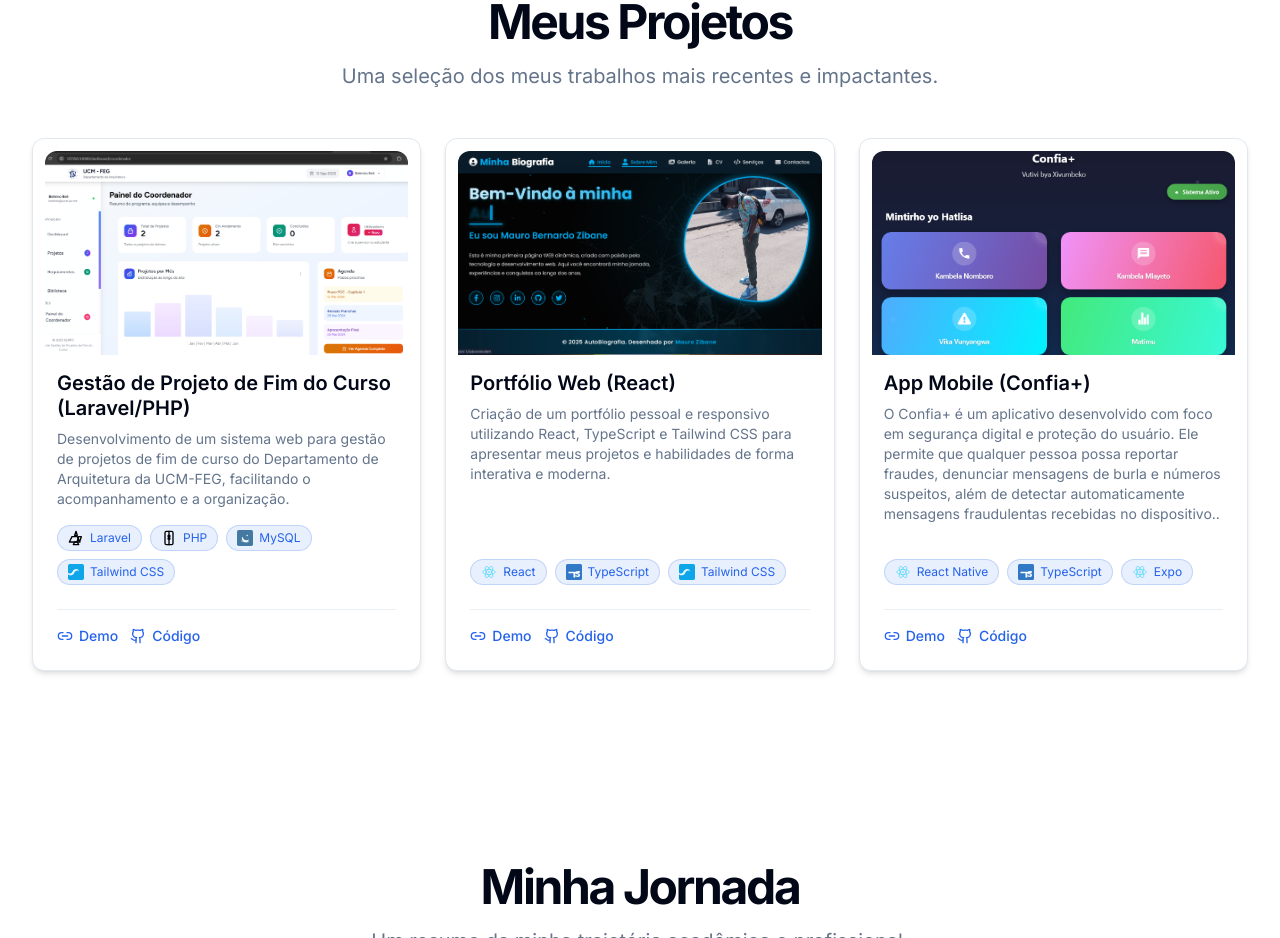
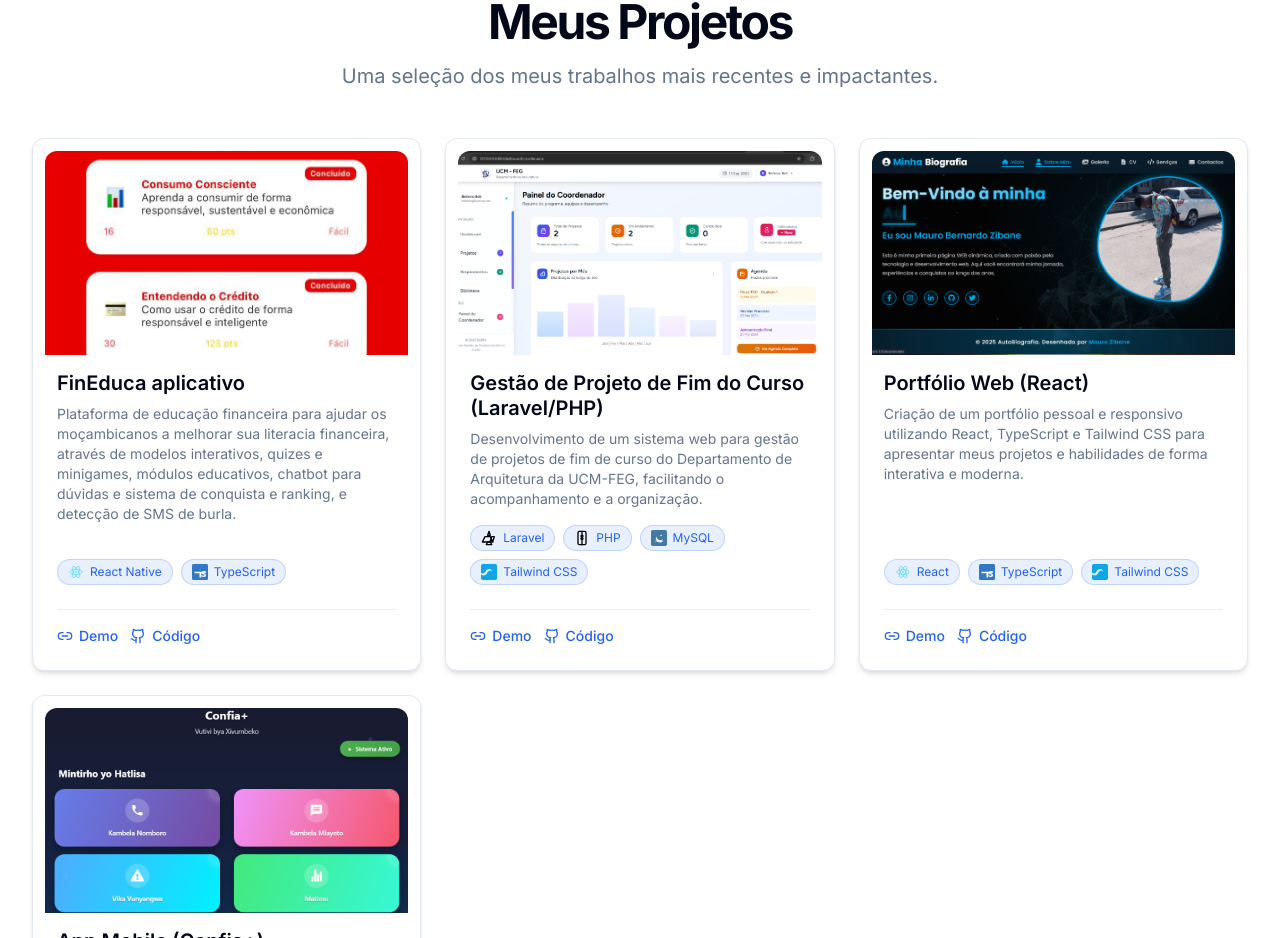
Before and after one commit to maurobernardo/portfolio-mauro, a React (Vite) app: page / in a window 1280 px wide. Shown: the part 3786-4724 px from the top of the page. Built offline with nearby package versions, Linux system fonts and the light colour scheme.

Commit message:
FinEduca

```diff
--- a/src/sections/Projects.tsx
+++ b/src/sections/Projects.tsx
@@ -9,7 +9,16 @@
 };
 
 const projects: Project[] = [
-   {
+  {
+    title: 'FinEduca aplicativo',
+    description: 'Plataforma de educação financeira para ajudar os moçambicanos a melhorar sua literacia financeira, através de modelos interativos, quizes e minigames, módulos educativos, chatbot para dúvidas e sistema de conquista e ranking, e detecção de SMS de burla.',
+    stack: ['React Native', 'TypeScript'],
+    link: '#',
+    repo: '#',
+    image: '/Fin.jpg',
+    imageAlt: 'Prévia do Aplicativo FinEduca',
+  },
+  {
     title: 'Gestão de Projeto de Fim do Curso (Laravel/PHP)',
     description: 'Desenvolvimento de um sistema web para gestão de projetos de fim de curso do Departamento de Arquitetura da UCM-FEG, facilitando o acompanhamento e a organização.',
     stack: ['Laravel', 'PHP', 'MySQL', 'Tailwind CSS'],
```
Also changed, not shown: public/Fin.jpg (added).
